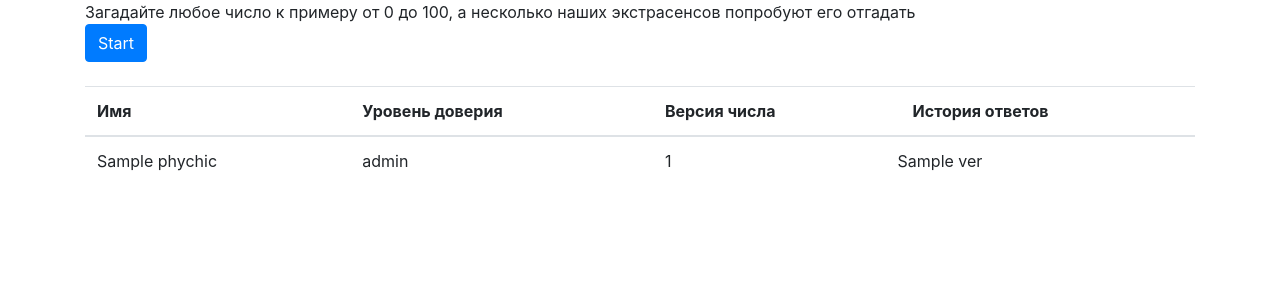
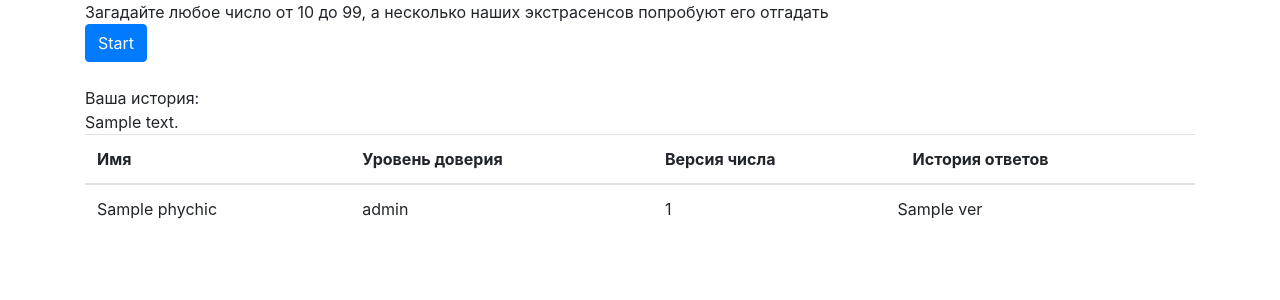
Before and after one commit to mexico76/edison_test, a Django app: template phychics_guess_num/templates/phychics_guess_num/index.html in a window 1280 px wide. Shown: the top 300 px of the page. Run offline with Django 3.2, Linux system fonts and the light colour scheme; the template is opened without the code that fills it: most values are stand-ins (such as "Sample title", 1, 10 or a date in 2020); some libraries are stand-ins or nearby versions.

Commit message:
fixing remarks

```diff
--- a/edison_test/settings.py
+++ b/edison_test/settings.py
@@ -135,7 +135,7 @@ DEFAULT_AUTO_FIELD = 'django.db.models.BigAutoField'
 
 SESSION_EXPIRE_AT_BROWSER_CLOSE = True
 
-SESSION_COOKIE_AGE = 60
+SESSION_COOKIE_AGE = 60*5
 
 SESSION_SAVE_EVERY_REQUEST = True
 
--- a/phychics_guess_num/forms.py
+++ b/phychics_guess_num/forms.py
@@ -1,4 +1,4 @@
 from django import forms
 
 class NumberForm(forms.Form):
-    number = forms.IntegerField(label='Введите загаданное число')
+    number = forms.IntegerField(label='Введите загаданное число', min_value=10, max_value=99)
--- a/phychics_guess_num/templates/phychics_guess_num/index.html
+++ b/phychics_guess_num/templates/phychics_guess_num/index.html
@@ -3,7 +3,7 @@
 {% block title %}Загадайте число {% endblock %}
 {% load bootstrap4 %}
 {% block content %}
-<h>Загадайте любое число к примеру от 0 до 100, а несколько наших экстрасенсов попробуют его отгадать</h>
+<h>Загадайте любое число от 10 до 99, а несколько наших экстрасенсов попробуют его отгадать</h>
 <form action="{% url 'guess_num' %}" method="post">
     {% csrf_token %}
     {% bootstrap_button 'Start' %}
--- a/templates/main.html
+++ b/templates/main.html
@@ -14,10 +14,14 @@
 {% block content %}
 {% endblock %}
 <br>
-{#    <div class="row">#}
+<h>Ваша история:</h>
+    <br>
+    {% for answer in user_history reversed %}
+        <h>{{ answer }}</h><br>
+    {% endfor %}
+
+<table class="table">
     {% for el in phychics %}
-{#        <div class="col">#}
-        <table class="table">
         <thead>
             <tr>
                 <th>Имя</th>
@@ -38,10 +42,9 @@
                 </td>
             </tr>
         </tbody>
-        </table>
-{#        </div>#}
     {% endfor %}
-{#    </div>#}
+</table>
+
 </div>
 </body>
 </html>
```
Also changed, not shown: phychics_guess_num/services.py (+7 -4 lines).
